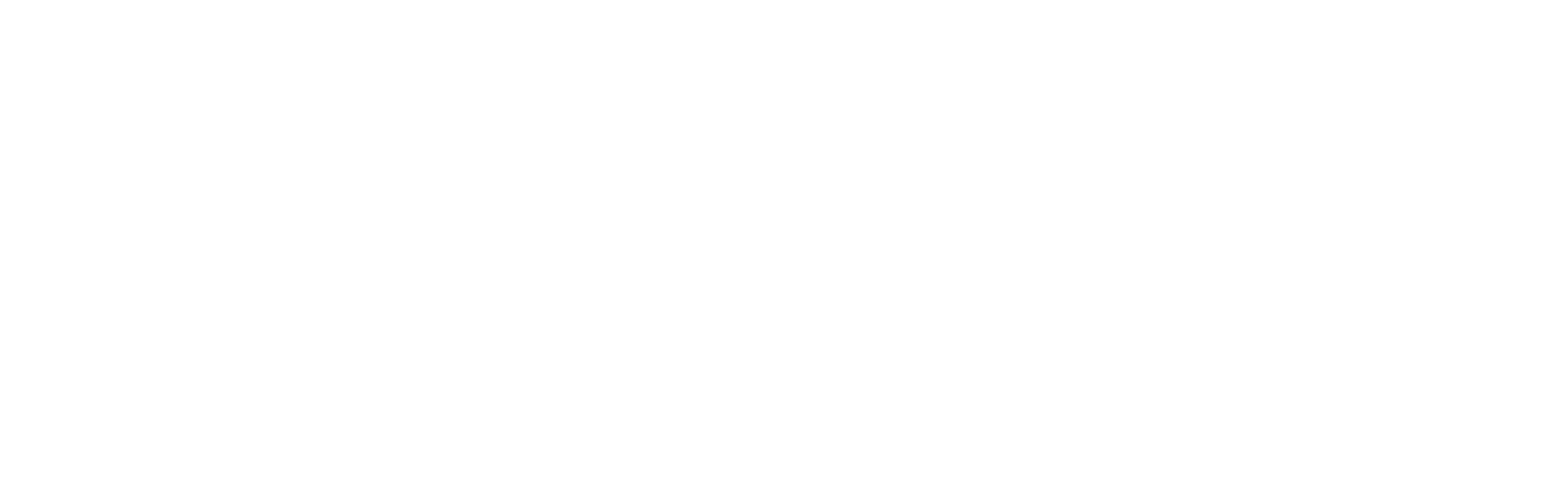
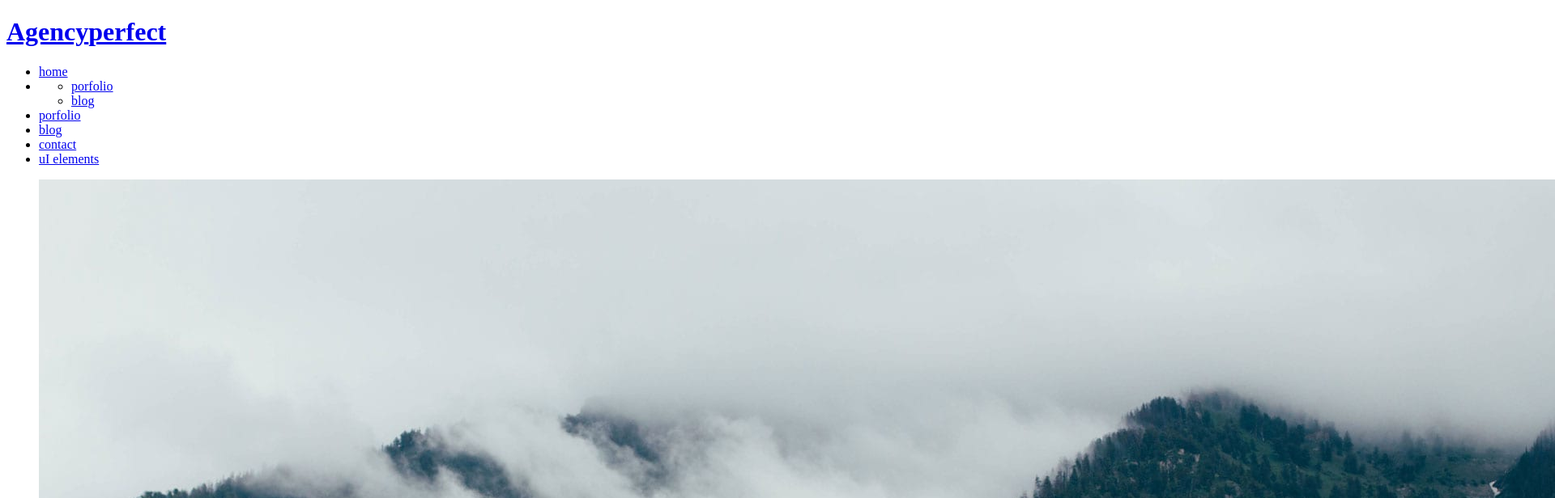
Before and after one commit to msanjeetaxioned/agency-perfect-tailwind, a plain HTML site: page index.html in a window 1280 px wide. Shown: the top 616 px of the page at 81% size, 1920 px wide, since content can reach past the window. Drawn offline with Linux system fonts and the light colour scheme.

Commit message:
Add HTML for Header & Banner Sections

```diff
--- a/index.html
+++ b/index.html
@@ -7,6 +7,57 @@
     <title>AgencyPerfect</title>
 </head>
 <body>
-
+    <!-- Header -->
+    <header>
+        <div class="wrapper">
+            <h1>
+                <a href="#FIXME" title="AgencyPerfect">Agency<span>perfect</span></a>
+            </h1>
+            <!-- Hamburger for Mobile Reso -->
+            <span></span>
+            <nav>
+                <ul>
+                    <li>
+                        <a href="#FIXME" title="Home">home</a>
+                    </li>
+                    <li>
+                        <ul>
+                            <li>
+                                <a href="#FIXME" title="Portfolio">porfolio</a>
+                            </li>
+                            <li>
+                                <a href="#FIXME" title="Blog">blog</a>
+                            </li>
+                        </ul>
+                    </li>
+                    <li>
+                        <a href="#FIXME" title="Portfolio">porfolio</a>
+                    </li>
+                    <li>
+                        <a href="#FIXME" title="Blog">blog</a>
+                    </li>
+                    <li>
+                        <a href="#FIXME" title="Contact">contact</a>
+                    </li>
+                    <li>
+                        <a href="#FIXME" title="UI Elements">uI elements</a>
+                    </li>
+                </ul>
+            </nav>
+        </div>
+    </header>
+    <!-- Banner -->
+    <section>
+        <figure>
+            <img src="assets/images/hero.jpg" alt="Bannee Background"/>
+        </figure>
+        <div>
+            <h2>Your story begins from here.</h2>
+            <p>Your clients on the internet. Learn how to receive them.</p>
+            <div>
+                <a href="#FIXME" title="Learn More">Learn more</a>
+            </div>
+        </div>
+    </section>
 </body>
 </html>
```
